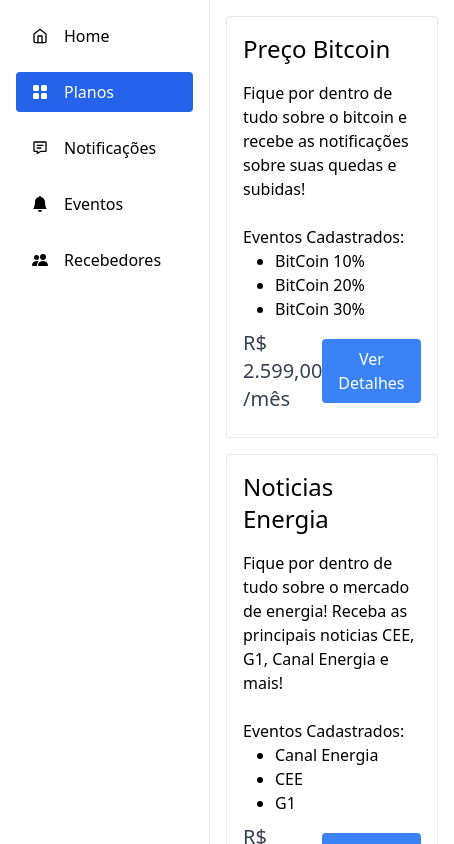
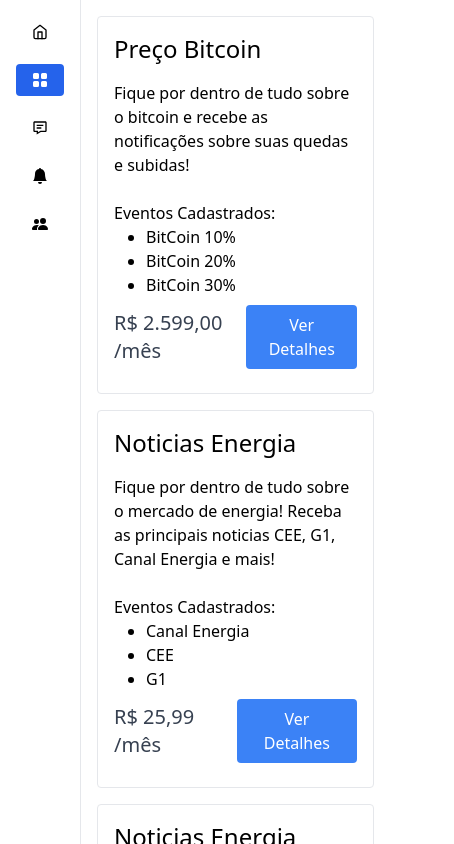
Before and after one commit to pedrolzoliveira/notifica-me-web, a Next.js app: page /services in a window 390 px wide. Shown: the top 844 px of the page, 454 px wide, since content can reach past the window. Built offline with nearby package versions, Linux system fonts and the light colour scheme.

Commit message:
feat(SideBar): responsive

```diff
--- a/components/SideBar/index.tsx
+++ b/components/SideBar/index.tsx
@@ -10,29 +10,29 @@
     const [] = useState();
 
     return (
-        <div className="sticky top-0 left-0 h-screen min-w-[210px] flex flex-col p-4 space-y-4 border-r">
+        <div className="sticky top-0 left-0 h-screen sm:min-w-[210px] flex flex-col p-4 space-y-4 border-r">
             <OptionSideBar href=''>
                 <FiHome/>
-                <p>Home</p>
+                <p className='hidden sm:block'>Home</p>
             </OptionSideBar>
             <OptionSideBar href='services'>
                 <BsFillGridFill/>
-                <p>Planos</p>
+                <p className='hidden sm:block'>Planos</p>
             </OptionSideBar>
 
             <OptionSideBar href='notifications'>
                 <BiMessageDetail/>
-                <p>Notificações</p>
+                <p className="hidden sm:block">Notificações</p>
             </OptionSideBar>
             <OptionSideBar href='events'>
                 <BsFillBellFill/>
-                <p>Eventos</p>
+                <p className='hidden sm:block'>Eventos</p>
 
             </OptionSideBar>
             <OptionSideBar href='receivers'>
 
                 <BsFillPeopleFill/>
-                <p>Recebedores</p>
+                <p className='hidden sm:block'>Recebedores</p>
 
             </OptionSideBar>
 
```
